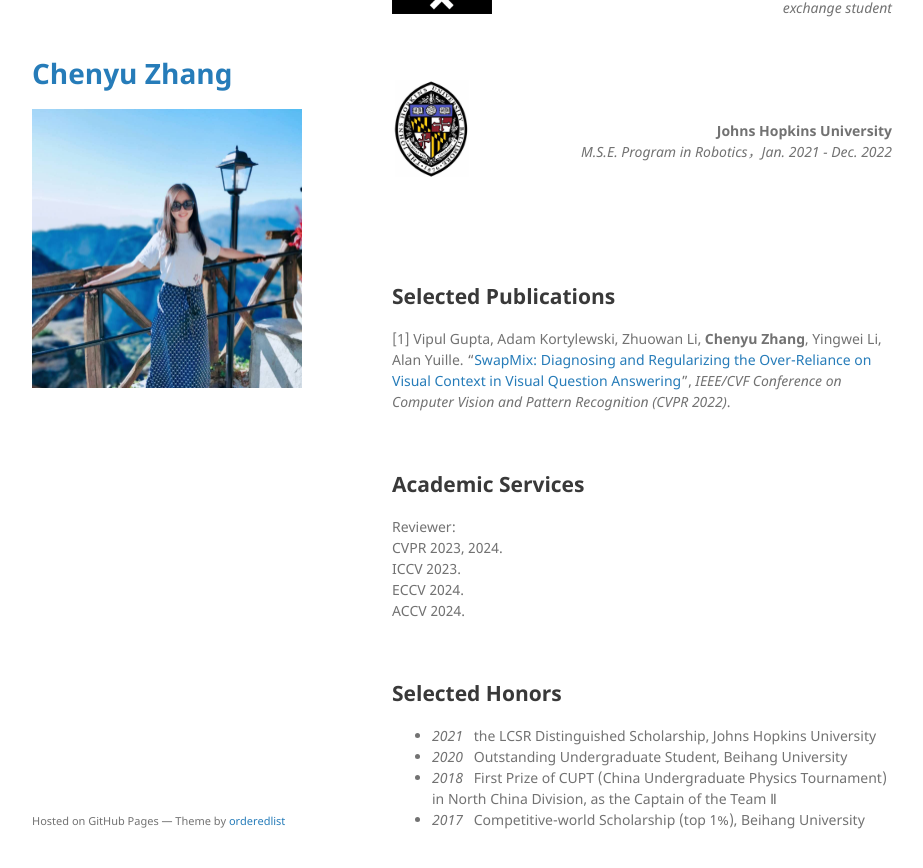
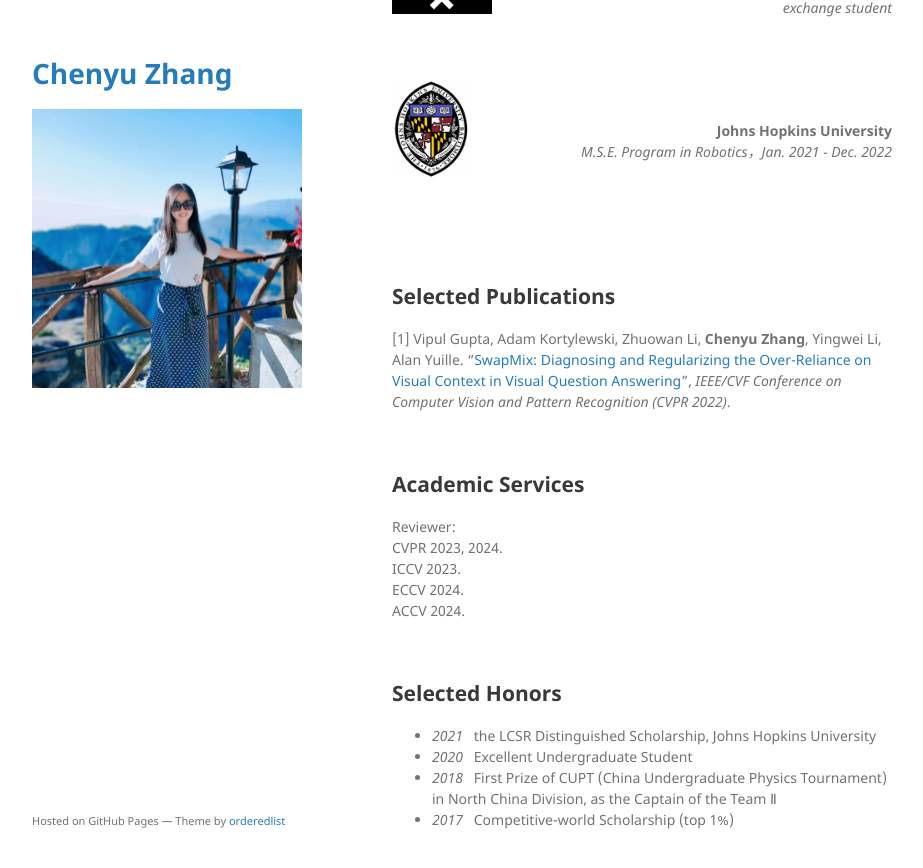
Before and after one commit to AngelicaZ/angelicaz.github.io, a Jekyll site: the page built from index.md, in a window 1280 px wide and 900 px high, scrolled down 664 px. Shown: the top 868 px of the window, without its empty margins (178-1101 px from the left). Built offline with Jekyll 4.4.1, drawn with Linux system fonts in a browser that asks for light colours; our own code applies the rules of GitHub Pages for plain Markdown files; the repository's description, which GitHub fills in, is left out.

Commit message:
update 20240316 v3

```diff
--- a/index.md
+++ b/index.md
@@ -67,6 +67,6 @@ ACCV 2024.
 ## Selected Honors
 
 * *2021* &nbsp;  the LCSR Distinguished Scholarship, Johns Hopkins University
-* *2020* &nbsp;  Outstanding Undergraduate Student, Beihang University
+* *2020* &nbsp;  Excellent Undergraduate Student
 * *2018* &nbsp;  First Prize of CUPT (China Undergraduate Physics Tournament) in North China Division, as the Captain of the Team Ⅱ
-* *2017* &nbsp;  Competitive-world Scholarship (top 1%), Beihang University
+* *2017* &nbsp;  Competitive-world Scholarship (top 1%)
```
